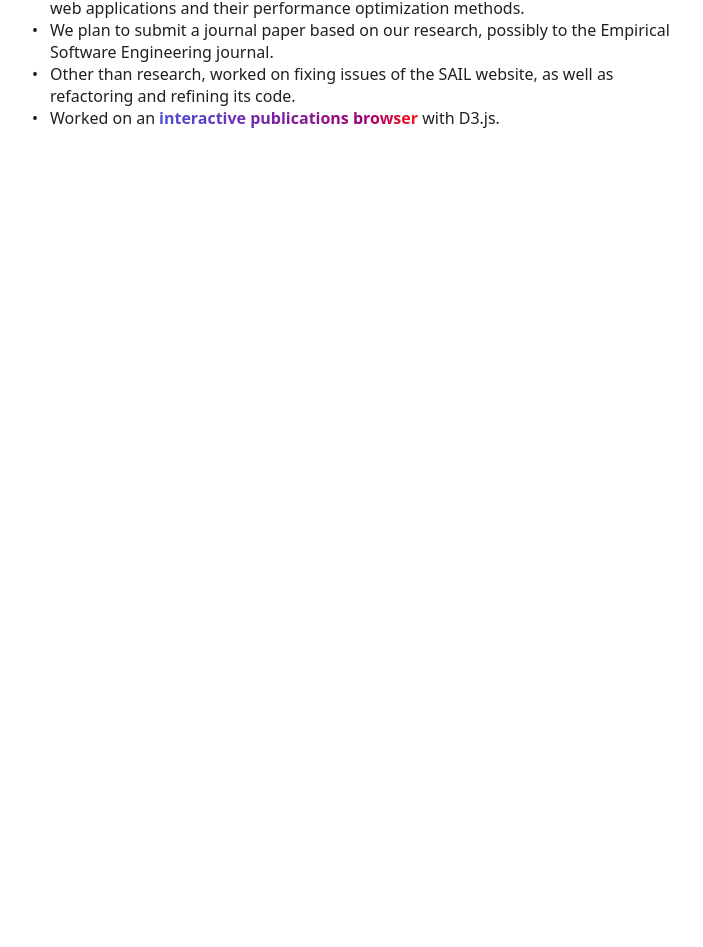
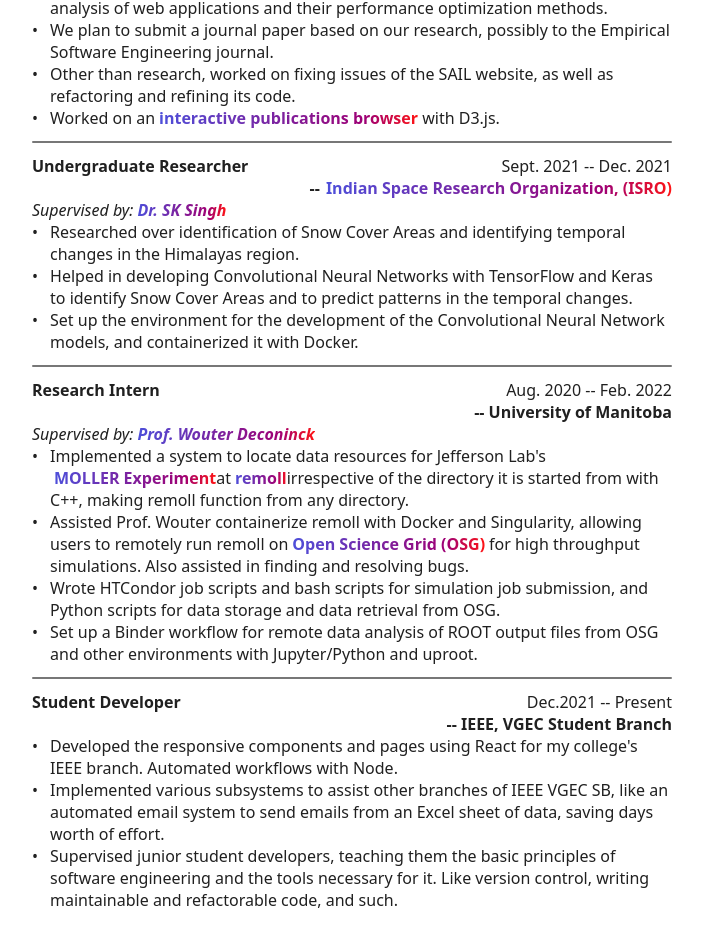
Before and after one commit to Yug34/portfolio-new, a Next.js app: page /work in a window 1280 px wide. Shown: the part 495-1442 px from the top of the page, without its empty margins (288-991 px from the left). Before the commit the page ends 800 px from the top, so only its background shows below. Built offline with nearby package versions, Linux system fonts and the light colour scheme.

Commit message:
:lipstick feat(workpage): added all work exp

```diff
--- a/components/WorkPage/index.tsx
+++ b/components/WorkPage/index.tsx
@@ -27,6 +27,7 @@
   display: flex;
   justify-content: flex-end;
   column-gap: 6px;
+  font-weight: 600;
 `;
 
 const WorkContent = styled.div`
@@ -38,6 +39,13 @@
   display: flex;
   flex-direction: column;
   justify-content: flex-start;
+`;
+
+const Line = styled.div`
+    height: 2px;
+    background-color: #777777;
+    border-radius: 2px;
+    width: 100%;
 `;
 
 const WorkPage = () => {
@@ -73,7 +81,9 @@
                     ))}
                 </Work>
             </div>
-            <div style={{height: '2px', backgroundColor: '#777777', borderRadius: '2px', width: '100%'}}/>
+
+            <Line />
+
             <div>
                 <TitleContainer>
                     <Title>Research intern (on hiatus)</Title>
@@ -121,7 +131,7 @@
                         "Other than research, worked on fixing issues of the SAIL website, as well as refactoring and refining its code."
                     ].map((item) => (
                         <div style={{display: 'flex', width: '100%', justifyContent: 'flex-start'}} key={item}>
-                            •<WorkContent dangerouslySetInnerHTML={{__html: item}}/>
+                            •<WorkContent>{item}</WorkContent>
                         </div>
                     ))}
                     <div style={{display: 'flex', width: '100%', justifyContent: 'flex-start'}}>
@@ -141,6 +151,136 @@
                     </div>
                 </Work>
             </div>
+
+            <Line />
+
+            <div>
+                <TitleContainer>
+                    <Title>Undergraduate Researcher</Title>
+                    <Date>Sept. 2021 -- Dec. 2021</Date>
+                </TitleContainer>
+                <CompanyNameContainer>
+                    {"--"}
+                    <Hover
+                        externalHref={true}
+                        href={"https://www.isro.gov.in/"}
+                        monoState
+                        fontWeight={600}
+                    >
+                        Indian Space Research Organization, (ISRO)
+                    </Hover>
+                </CompanyNameContainer>
+                <Supervisors>
+                    Supervised by:
+                    <Hover externalHref={true} href="https://www.researchgate.net/profile/S-Singh-28"
+                           monoState fontWeight={600}>
+                            Dr. SK Singh
+                    </Hover>
+                </Supervisors>
+                <Work>
+                    {[
+                        "Researched over identification of Snow Cover Areas and identifying temporal changes in the Himalayas region.",
+                        "Helped in developing Convolutional Neural Networks with TensorFlow and Keras to identify Snow Cover Areas and to predict patterns in the temporal changes.",
+                        "Set up the environment for the development of the Convolutional Neural Network models, and containerized it with Docker."
+                    ].map((item) => (
+                        <div style={{display: 'flex', width: '100%', justifyContent: 'flex-start'}} key={item}>
+                            •<WorkContent>{item}</WorkContent>
+                        </div>
+                    ))}
+                </Work>
+            </div>
+
+            <Line />
+
+            <div>
+                <TitleContainer>
+                    <Title>Research Intern</Title>
+                    <Date>Aug. 2020 -- Feb. 2022</Date>
+                </TitleContainer>
+                <CompanyNameContainer>
+                    -- University of Manitoba
+                </CompanyNameContainer>
+                <Supervisors>
+                    Supervised by:
+                    <Hover externalHref={true} href="https://scholar.google.com/citations?user=1lVSmQwAAAAJ&hl=en"
+                           monoState fontWeight={600}>
+                            Prof. Wouter Deconinck
+                    </Hover>
+                </Supervisors>
+                <Work>
+                <div style={{display: 'flex', width: '100%', justifyContent: 'flex-start'}}>
+                        •<WorkContent>
+                        Implemented a system to locate data resources for Jefferson Lab&apos;s
+                            <Hover
+                                style={{marginLeft: '4px'}}
+                                monoState
+                                externalHref={true}
+                                fontWeight={600}
+                                href={"https://moller.jlab.org/moller_root/"}
+                            >
+                                MOLLER Experiment
+                            </Hover>
+                            at
+                            <Hover
+                                style={{marginLeft: '4px'}}
+                                monoState
+                                externalHref={true}
+                                fontWeight={600}
+                                href={"https://github.com/jeffersonlab/remoll"}
+                            >
+                                remoll
+                            </Hover>
+                            irrespective of the directory it is started from with C++, making remoll function from any directory.
+                        </WorkContent>
+                </div>
+                <div style={{display: 'flex', width: '100%', justifyContent: 'flex-start'}}>
+                        •<WorkContent>
+                        Assisted Prof. Wouter containerize remoll with Docker and Singularity, allowing users to remotely run remoll on
+                            <Hover
+                                style={{marginLeft: '4px', marginRight: '4px'}}
+                                monoState
+                                externalHref={true}
+                                fontWeight={600}
+                                href={"https://osg-htc.org/"}
+                            >
+                                Open Science Grid (OSG)
+                            </Hover>
+                        for high throughput simulations. Also assisted in finding and resolving bugs.
+                        </WorkContent>
+                </div>
+                    {[
+                        "Wrote HTCondor job scripts and bash scripts for simulation job submission, and Python scripts for data storage and data retrieval from OSG.",
+                        "Set up a Binder workflow for remote data analysis of ROOT output files from OSG and other environments with Jupyter/Python and uproot."
+                    ].map((item) => (
+                        <div style={{display: 'flex', width: '100%', justifyContent: 'flex-start'}} key={item}>
+                            •<WorkContent>{item}</WorkContent>
+                        </div>
+                    ))}
+                </Work>
+            </div>
+
+            <Line />
+
+            <div>
+                <TitleContainer>
+                    <Title>Student Developer</Title>
+                    <Date>Dec.2021 -- Present</Date>
+                </TitleContainer>
+                <CompanyNameContainer>
+                    -- IEEE, VGEC Student Branch
+                </CompanyNameContainer>
+                <Work>
+                    {[
+                        "Developed the responsive components and pages using React for my college's IEEE branch. Automated workflows with Node.",
+                        "Implemented various subsystems to assist other branches of IEEE VGEC SB, like an automated email system to send emails from an Excel sheet of data, saving days worth of effort.",
+                        "Supervised junior student developers, teaching them the basic principles of software engineering and the tools necessary for it. Like version control, writing maintainable and refactorable code, and such."
+                    ].map((item) => (
+                        <div style={{display: 'flex', width: '100%', justifyContent: 'flex-start'}} key={item}>
+                            •<WorkContent>{item}</WorkContent>
+                        </div>
+                    ))}
+                </Work>
+            </div>
         </div>
     );
 };
```
